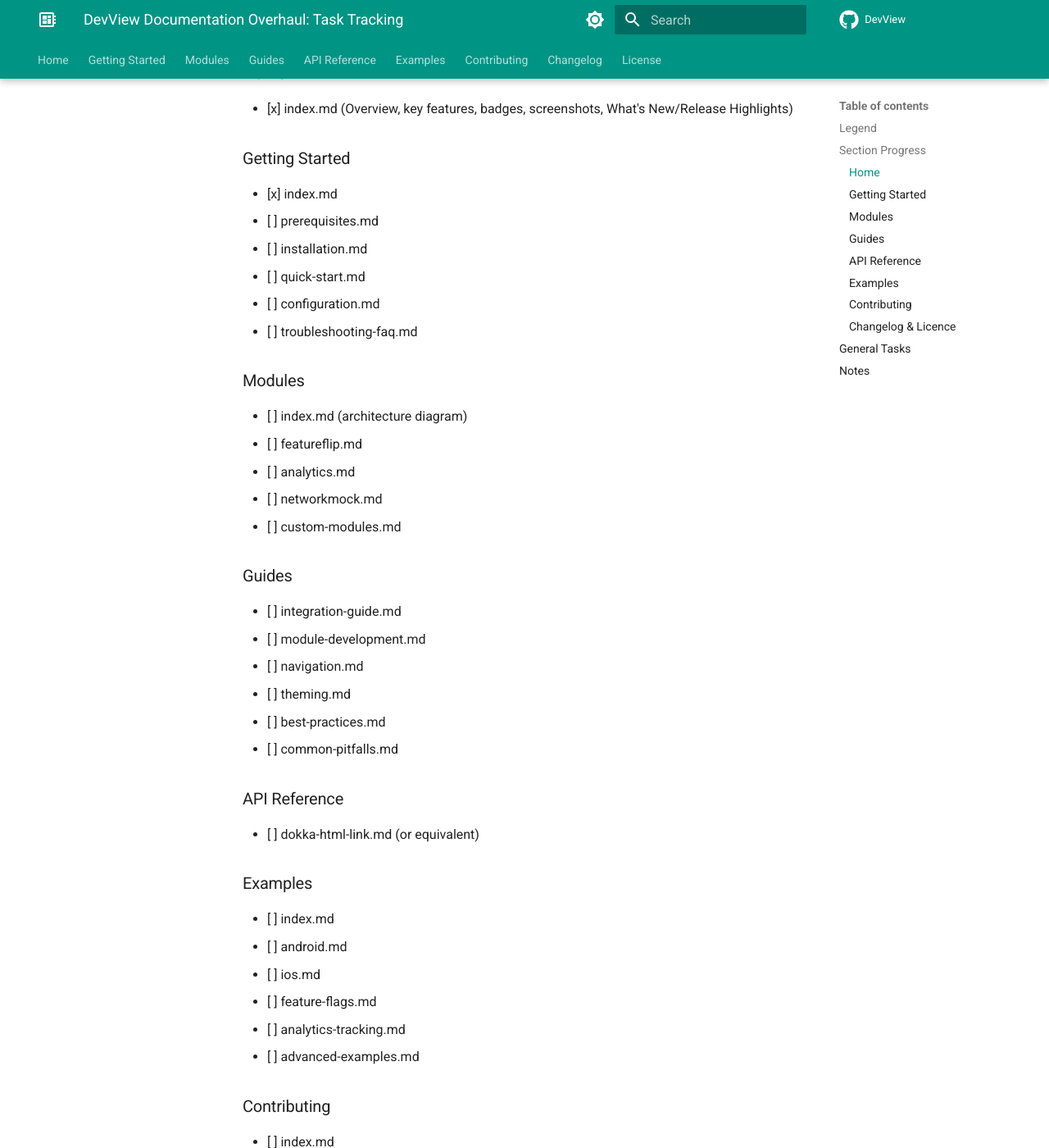
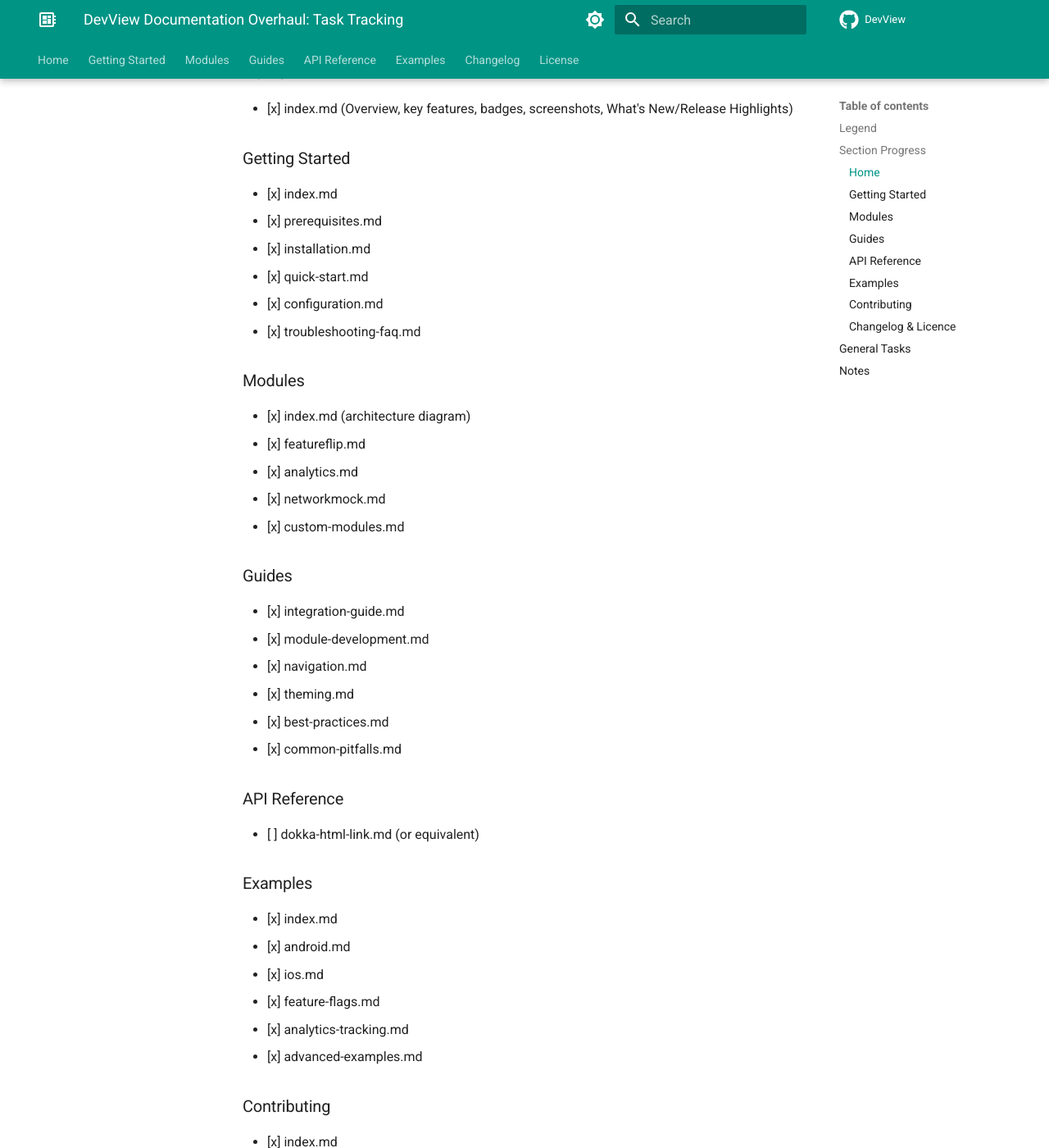
Before and after one commit to worldline/devview, an MkDocs documentation site: the page built from docs/docs-tasks.md, in a window 1280 px wide and 1400 px high, scrolled down 573 px. Shown: the whole window at 82% size. Built offline with MkDocs 1.6.1 and Material for MkDocs 9.7.7, drawn with Linux system fonts in a browser that asks for light colours; comment, search, counter and statistics services are not loaded; the version menu is left out; some of the changed text lies outside the part shown.

Commit message:
:memo: Update final files

```diff
--- a/docs/docs-tasks.md
+++ b/docs/docs-tasks.md
@@ -18,48 +18,48 @@ This file tracks the progress and outstanding tasks for the documentation overha
 
 ### Getting Started
 - [x] index.md
-- [ ] prerequisites.md
-- [ ] installation.md
-- [ ] quick-start.md
-- [ ] configuration.md
-- [ ] troubleshooting-faq.md
+- [x] prerequisites.md
+- [x] installation.md
+- [x] quick-start.md
+- [x] configuration.md
+- [x] troubleshooting-faq.md
 
 ### Modules
-- [ ] index.md (architecture diagram)
-- [ ] featureflip.md
-- [ ] analytics.md
-- [ ] networkmock.md
-- [ ] custom-modules.md
+- [x] index.md (architecture diagram)
+- [x] featureflip.md
+- [x] analytics.md
+- [x] networkmock.md
+- [x] custom-modules.md
 
 ### Guides
-- [ ] integration-guide.md
-- [ ] module-development.md
-- [ ] navigation.md
-- [ ] theming.md
-- [ ] best-practices.md
-- [ ] common-pitfalls.md
+- [x] integration-guide.md
+- [x] module-development.md
+- [x] navigation.md
+- [x] theming.md
+- [x] best-practices.md
+- [x] common-pitfalls.md
 
 ### API Reference
 - [ ] dokka-html-link.md (or equivalent)
 
 ### Examples
-- [ ] index.md
-- [ ] android.md
-- [ ] ios.md
-- [ ] feature-flags.md
-- [ ] analytics-tracking.md
-- [ ] advanced-examples.md
+- [x] index.md
+- [x] android.md
+- [x] ios.md
+- [x] feature-flags.md
+- [x] analytics-tracking.md
+- [x] advanced-examples.md
 
 ### Contributing
-- [ ] index.md
-- [ ] development.md
-- [ ] code-style.md
-- [ ] pull-requests.md
-- [ ] code-of-conduct.md
+- [x] index.md
+- [x] development.md
+- [x] code-style.md
+- [x] pull-requests.md
+- [x] code-of-conduct.md
 
 ### Changelog & Licence
-- [ ] changelog.md
-- [ ] licence.md
+- [x] changelog.md
+- [x] licence.md
 
 ---
 
--- a/mkdocs.yml
+++ b/mkdocs.yml
@@ -15,22 +15,30 @@ nav:
   - "Home": index.md
   - "Getting Started":
       - getting-started/index.md
+      - "Prerequisites": getting-started/prerequisites.md
       - "Installation": getting-started/installation.md
       - "Quick Start": getting-started/quick-start.md
       - "Configuration": getting-started/configuration.md
+      - "Troubleshooting & FAQ": getting-started/troubleshooting-faq.md
   - "Modules":
       - modules/index.md
-      - "Core Module": modules/core.md
       - "FeatureFlip": modules/featureflip.md
       - "Analytics": modules/analytics.md
+      - "NetworkMock":
+          - "Overview": modules/networkmock.md
+          - "Core": modules/networkmock-core.md
+          - "UI": modules/networkmock-ui.md
+          - "Ktor Plugin": modules/networkmock-ktor.md
+          - "Workflows": modules/networkmock-workflows.md
       - "Creating Custom Modules": modules/custom-modules.md
   - "Guides":
       - guides/index.md
-      - "Integration Guide": guides/integration.md
+      - "Integration Guide": guides/integration-guide.md
       - "Module Development": guides/module-development.md
       - "Navigation": guides/navigation.md
       - "Theming": guides/theming.md
       - "Best Practices": guides/best-practices.md
+      - "Common Pitfalls": guides/common-pitfalls.md
   - "API Reference": api/index.html
   - "Examples":
       - examples/index.md
@@ -38,11 +46,12 @@ nav:
       - "iOS Setup": examples/ios.md
       - "Feature Flags": examples/feature-flags.md
       - "Analytics Tracking": examples/analytics-tracking.md
-  - "Contributing":
+      - "Advanced Examples": examples/advanced-examples.md
       - contributing/index.md
       - "Development Setup": contributing/development.md
       - "Code Style": contributing/code-style.md
       - "Pull Requests": contributing/pull-requests.md
+      - "Code of Conduct": contributing/code-of-conduct.md
   - "Changelog": changelog.md
   - "License": license.md
 
@@ -59,7 +68,7 @@ theme:
     - media: "(prefers-color-scheme: light)"
       scheme: default
       primary: teal
-      accent: light-green
+      accent: teal
       toggle:
         icon: material/brightness-7
         name: Switch to dark mode
@@ -67,7 +76,7 @@ theme:
     - media: "(prefers-color-scheme: dark)"
       scheme: slate
       primary: teal
-      accent: light-green
+      accent: teal
       toggle:
         icon: material/brightness-4
         name: Switch to light mode
@@ -79,7 +88,6 @@ theme:
     - navigation.tracking
     - navigation.tabs
     - navigation.tabs.sticky
-    - navigation.sections
     - navigation.expand
     - navigation.path
     - navigation.indexes
```
Also changed, not shown: docs/license.md (+14 -1 lines).
